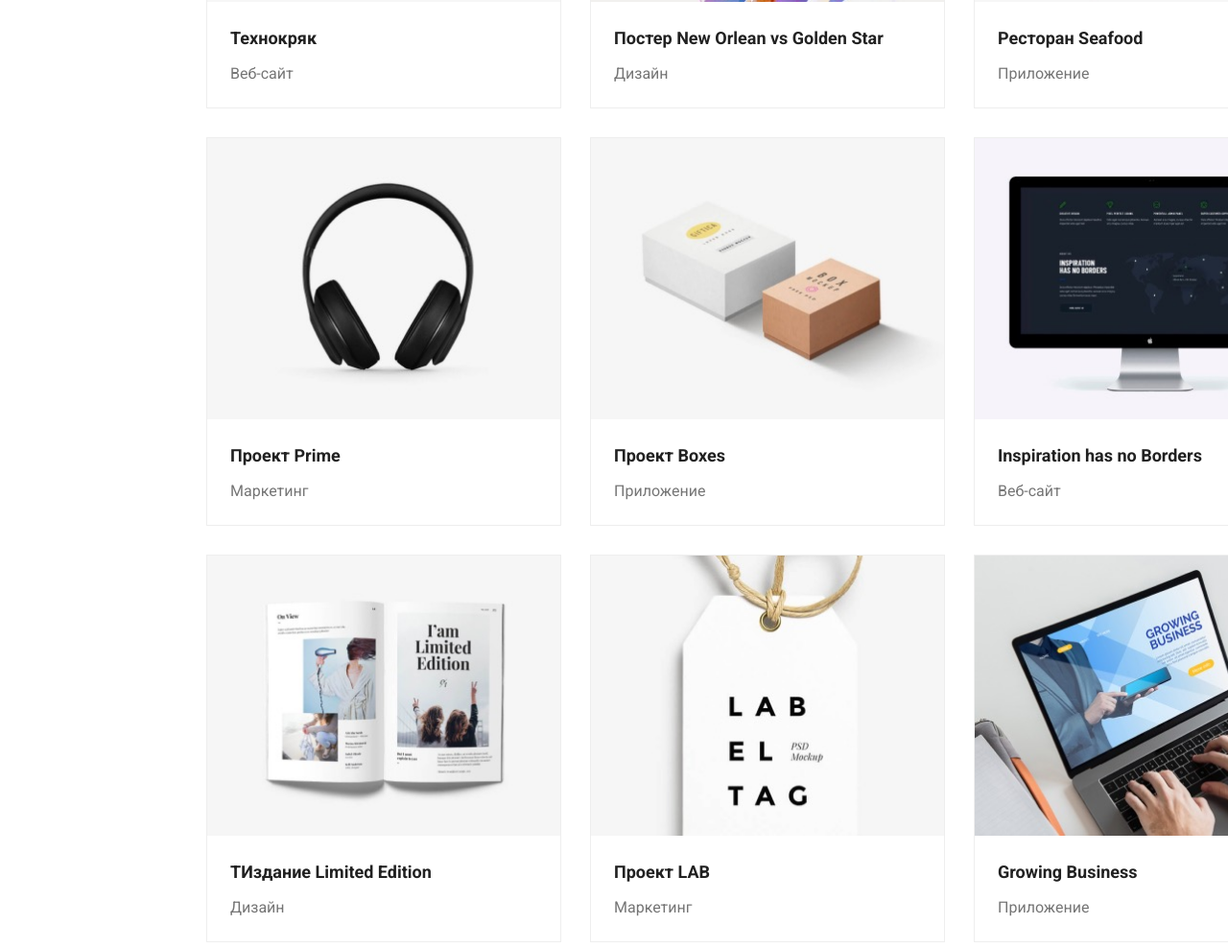
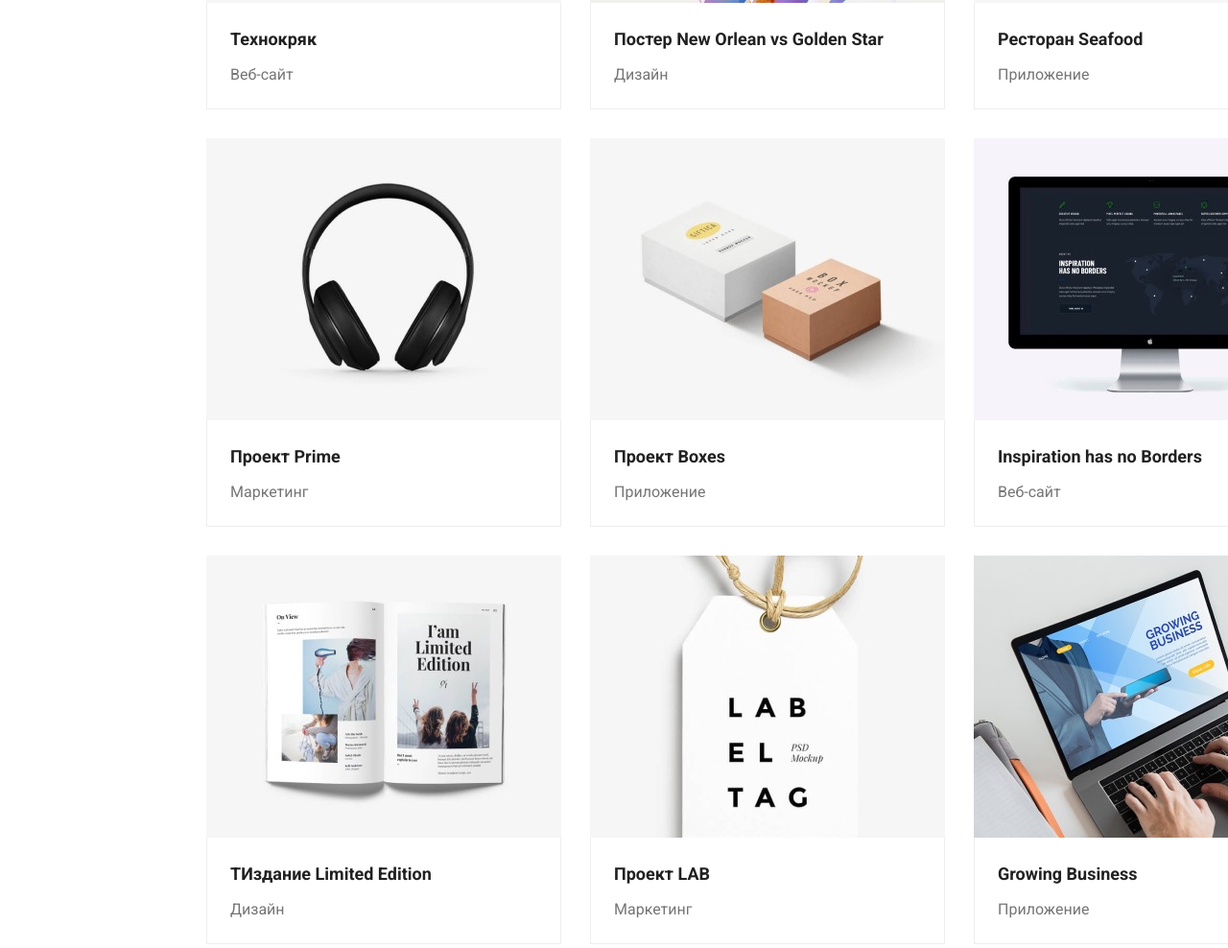
Before and after one commit to IlliaBachkovskyi/goit-markup-hw-03, a plain HTML site: page portfolio.html in a window 1280 px wide. Shown: the part 553-1541 px from the top of the page at 96% size. Drawn offline with nearby package versions, Linux system fonts and the light colour scheme.

Commit message:
reaches_the_goal_hw3_v1.2

```diff
--- a/css/styles.css
+++ b/css/styles.css
@@ -51,6 +51,11 @@ p {
   width: 1200px;
   margin: 0 auto;
   padding: 0 15px;
+}
+
+.section {
+  padding: 94px 0;
+  margin: 0 auto;
 }
 
 .visually-hidden {
@@ -226,7 +231,6 @@ p {
 .section-our-team {
   padding-top: 94px;
   padding-bottom: 94px;
-  /* text-align: center; */
   background-color: var(--background-color-our-team-section);
 }
 .section-our-team h2 {
@@ -350,7 +354,6 @@ p {
 .portfolio-icon {
   display: flex;
   background: var(--body-color);
-  border: 1px solid var(--border-line-color);
   width: 370px;
   margin-bottom: 30px;
 }
@@ -368,20 +371,22 @@ p {
   width: 100%;
   height: auto;
 }
+.portfolio-title-icon {
+  padding: 20px 24px;
+  border-right: 1px solid var(--border-line-color);
+  border-bottom: 1px solid var(--border-line-color);
+  border-left: 1px solid var(--border-line-color);
+}
 .portfolio-icon h3 {
   font-size: 18px;
   line-height: 2;
   color: var(--main-text-color);
-  margin-top: 20px;
   margin-bottom: 4px;
-  margin-left: 24px;
 }
 .portfolio-icon p {
   font-size: 16px;
   line-height: 1.875;
   color: var(--description-text-color);
-  margin-bottom: 20px;
-  margin-left: 24px;
 }
 /* icon-decoration-Portfolio */
 
--- a/portfolio.html
+++ b/portfolio.html
@@ -72,8 +72,10 @@
             <li class="portfolio-icon">
               <a href="">
                 <img src="./images/tehnokryak.jpg" alt="Технокряк" width="370" height="294" />
+                <div class="portfolio-title-icon">
                   <h3>Технокряк</h3>
                   <p>Веб-сайт</p>
+                </div>
               </a>
             </li>
             <li class="portfolio-icon">
@@ -84,30 +86,37 @@
                   width="370"
                   height="294"
                 />
+                <div class="portfolio-title-icon">
                   <h3>Постер New Orlean vs Golden Star</h3>
                   <p>Дизайн</p>
+                </div>
               </a>
             </li>
             <li class="portfolio-icon">
               <a href="">
                   <img src="./images/seafood.jpg" alt="Ресторан Seafood" width="370" height="294" />
+                    <div class="portfolio-title-icon">
                       <h3>Ресторан Seafood</h3>
                       <p>Приложение</p>
+                    </div>
               </a>
             </li>
             <li class="portfolio-icon">
               <a href="">
                 <img src="./images/projektPrime.jpg" alt="Проект Prime" width="370" height="294" />
+                <div class="portfolio-title-icon">
                   <h3>Проект Prime</h3>
                   <p>Маркетинг</p>
+                </div>
               </a>
             </li>
             <li class="portfolio-icon">
               <a href="">
                 <img src="./images/projektBoxes.jpg" alt="Проект Boxes" width="370" height="294" />
-
+                  <div class="portfolio-title-icon">
                     <h3>Проект Boxes</h3>
                     <p>Приложение</p>
+                  </div>
               </a>
             </li>
             <li class="portfolio-icon">
@@ -118,8 +127,10 @@
                   width="370"
                   height="294"
                 />
+                <div class="portfolio-title-icon">
                   <h3>Inspiration has no Borders</h3>
                   <p>Веб-сайт</p>
+                </div>
               </a>
             </li>
             <li class="portfolio-icon">
@@ -130,15 +141,19 @@
                   width="370"
                   height="294"
                 />
+                <div class="portfolio-title-icon">
                   <h3>ТИздание Limited Edition</h3>
                   <p>Дизайн</p>
+                </div>
               </a>
             </li>
             <li class="portfolio-icon">
               <a href="">
                 <img src="./images/lab.jpg" alt="Проект LAB" width="370" height="294" />
+                <div class="portfolio-title-icon">
                   <h3>Проект LAB</h3>
                   <p>Маркетинг</p>
+                </div>
               </a>
             </li>
             <li class="portfolio-icon">
@@ -149,8 +164,10 @@
                     width="370"
                     height="294"
                   />
+                    <div class="portfolio-title-icon">
                       <h3>Growing Business</h3>
                       <p>Приложение</p>
+                    </div>
             </li>
           </ul>
         </div>
```
Lines whose indentation alone changed are shown as unchanged.
